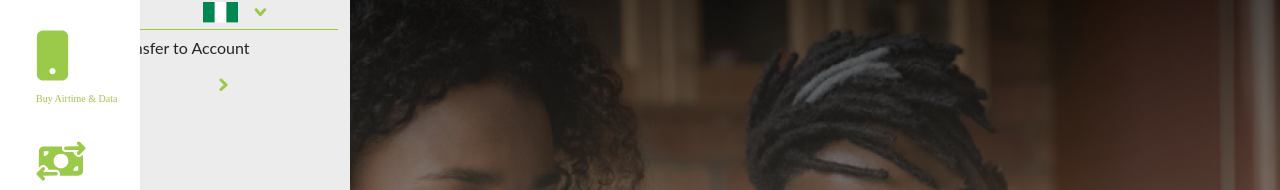
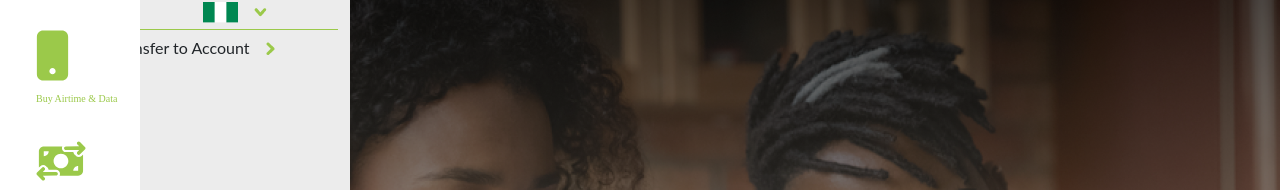
Before and after one commit to yewande-hassan/billerhq, a Next.js app: page /sendMoney in a window 1280 px wide. Shown: the part 172-362 px from the top of the page. Built offline with nearby package versions, Linux system fonts and the light colour scheme.

Commit message:
changes on dev

```diff
--- a/pages/_app.js
+++ b/pages/_app.js
@@ -1,4 +1,3 @@
-
 import "bootstrap/dist/css/bootstrap.css";
 import { useEffect } from "react";
 import "../styles/globals.css";
--- a/pages/sendMoney.js
+++ b/pages/sendMoney.js
@@ -38,9 +38,9 @@ export default function sendMoney() {
           <div>
             <p>
               Transfer to Account
-              <a href="/transferMoney" className={` ${SendMoney.flagImg}`}>
+              <Link href="/transferMoney" className={` ${SendMoney.flagImg}`}>
                 <img src={RightDropdownIcon.src} alt="" className="ps-3" />
-              </a>
+              </Link>
             </p>
           </div>
         </div>
```
Also changed, not shown: 1 other file (tests, documents, lock files or other folders).
